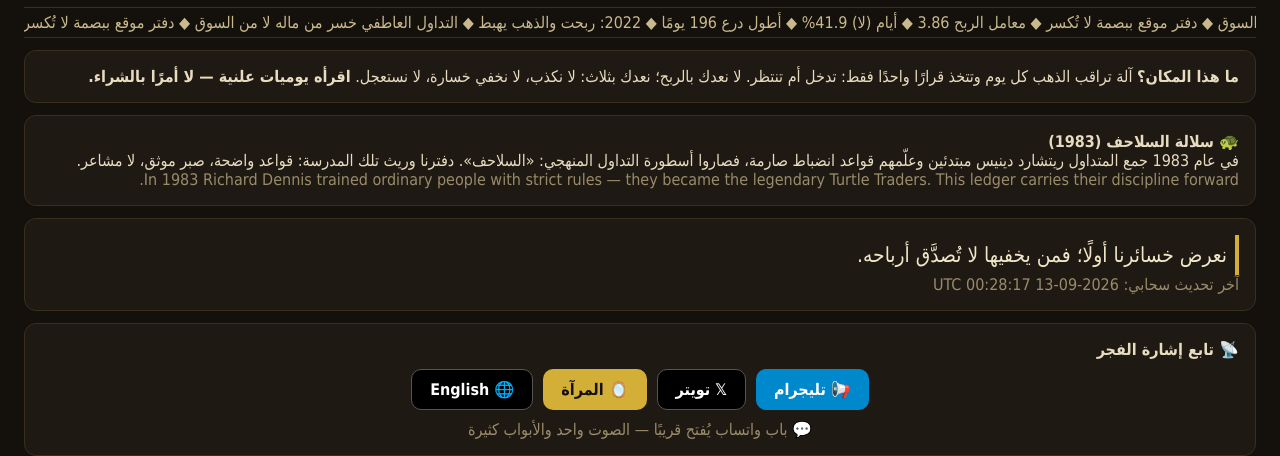
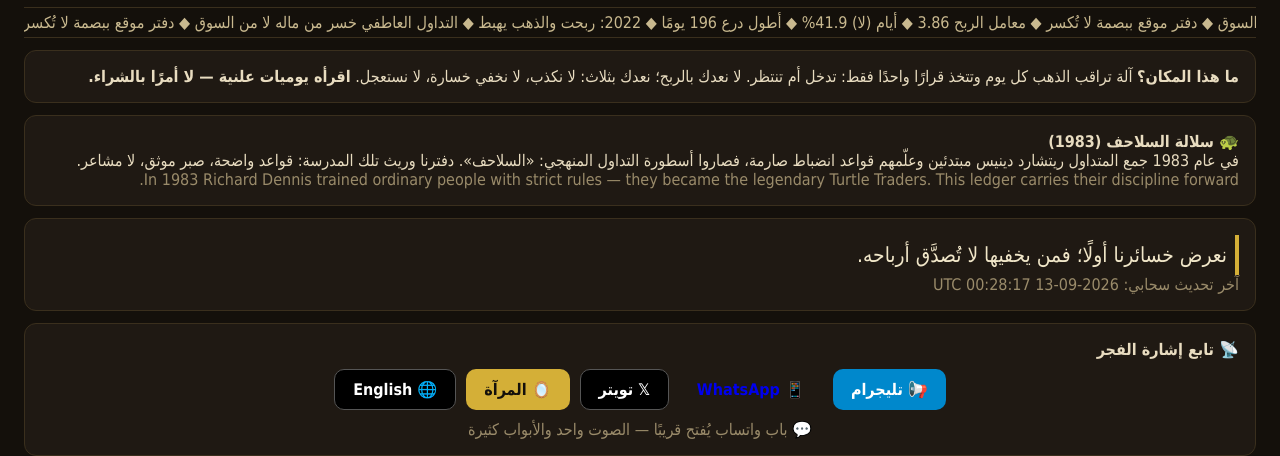
Before and after one commit to homvv99-ai/slow-gold, a plain HTML site: page site/index.html in a window 1280 px wide. Shown: the part 522-978 px from the top of the page. Drawn offline with Linux system fonts and the light colour scheme.

Commit message:
feat: WhatsApp door in EN page

```diff
--- a/site/index.html
+++ b/site/index.html
@@ -42,6 +42,7 @@ h1{color:#d4af37} .card{background:#1f1913;border:1px solid #3a2f1d;border-radiu
 <b>📡 تابع إشارة الفجر</b>
 <div class="doors">
 <a class="door-tg" href="https://t.me/slowgold_daily" target="_blank">📢 تليجرام</a>
+  <a href="https://whatsapp.com/channel/0029VbDszZVLikg6q9I2yj03" target="_blank">📱 WhatsApp</a>
 <a class="door-x" href="https://x.com/SlowGoldDaily" target="_blank">𝕏 تويتر</a>
 <a class="door-mirror" href="mirror.html">🪞 المرآة</a>
   <a class="door-x" href="en.html" target="_blank">🌐 English</a>
```
